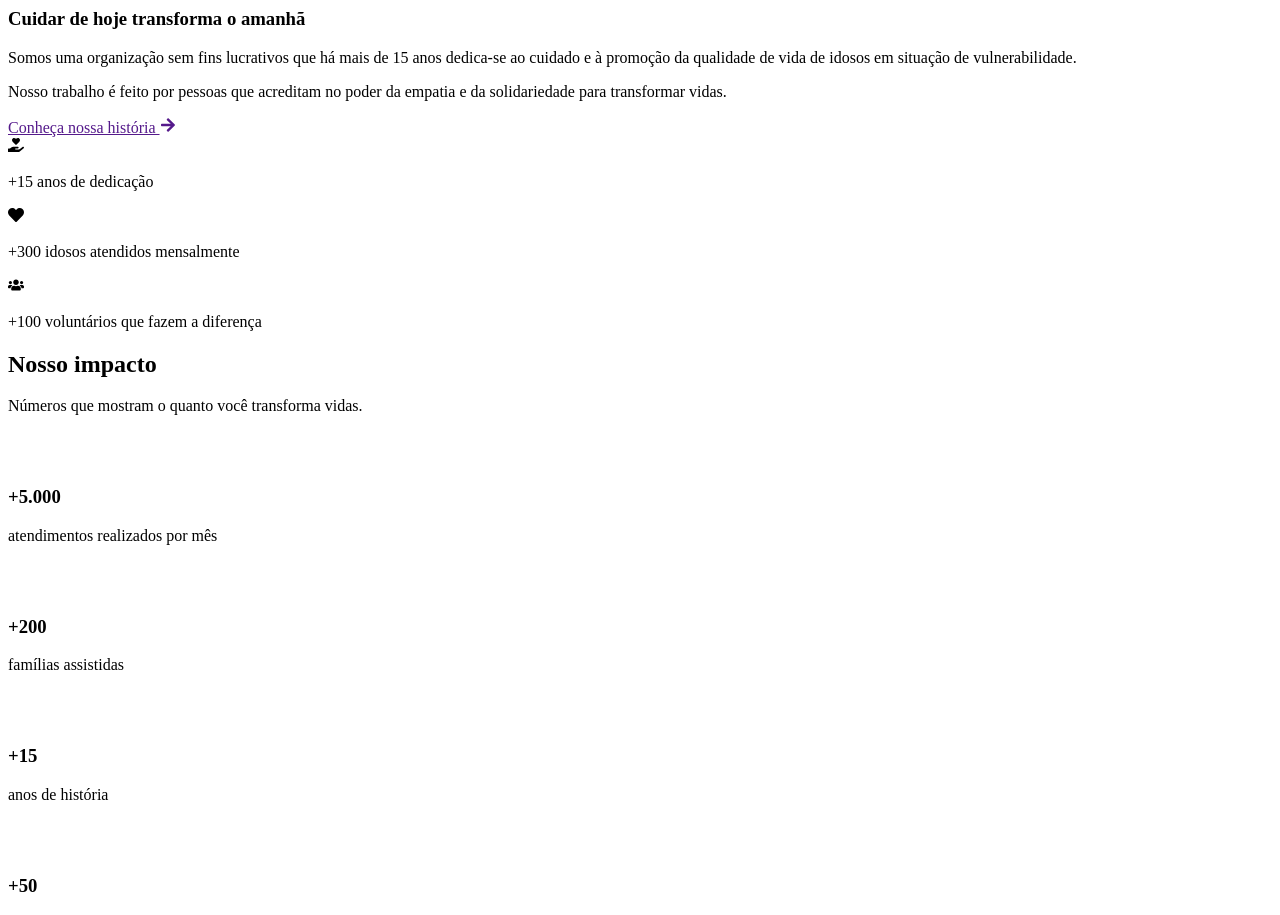
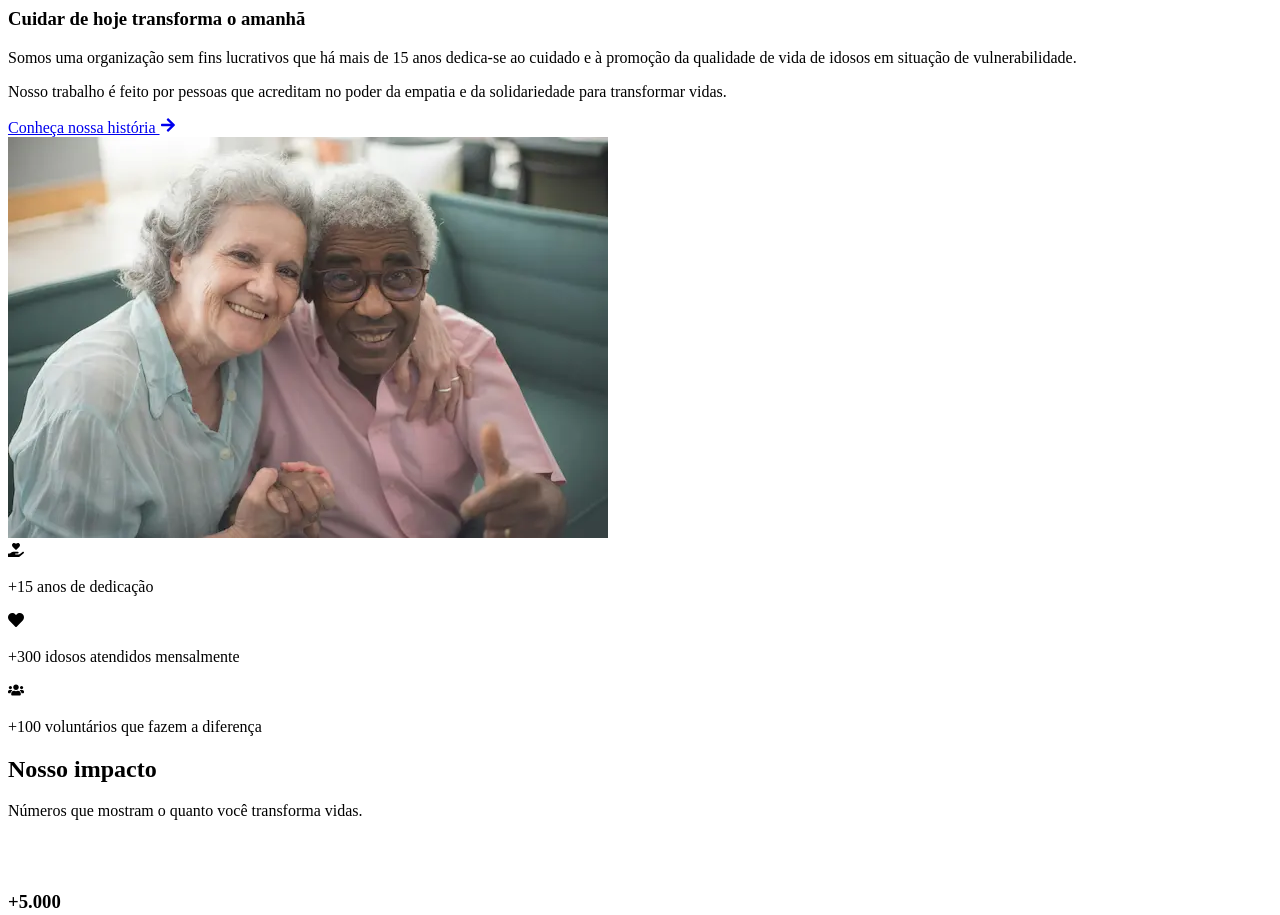
Before and after one commit to Reviero-DEV/La-os-do-Tempo, a React (Vite) app: page / in a window 1280 px wide. Shown: the part 900-1815 px from the top of the page. Built offline with nearby package versions, Linux system fonts and the light colour scheme.

Commit message:
feat(about): adiciona imagem a secao sobre nos

```diff
--- a/src/sections/about.jsx
+++ b/src/sections/about.jsx
@@ -1,4 +1,10 @@
-import { FaArrowRight, FaHandHoldingHeart, FaHeart, FaUsers } from "react-icons/fa";
+import {
+  FaArrowRight,
+  FaHandHoldingHeart,
+  FaHeart,
+  FaUsers,
+} from "react-icons/fa";
+import imgAbout from "../assets/images/about/banner-sobrenos.webp";
 
 export default function About() {
   return (
@@ -17,9 +23,12 @@ export default function About() {
           Nosso trabalho é feito por pessoas que acreditam no poder da empatia e
           da solidariedade para transformar vidas.
         </p>
-        <a href="">
+        <a href="/sobre">
           Conheça nossa história <FaArrowRight />
         </a>
+      </div>
+      <div className="about-image">
+        <img src={imgAbout} alt="Casal de idosos sorrindo" />
       </div>
       <div className="tabs">
         <div className="tab-about">
```
Also changed, not shown: src/assets/images/about/banner-sobrenos.webp (added).
